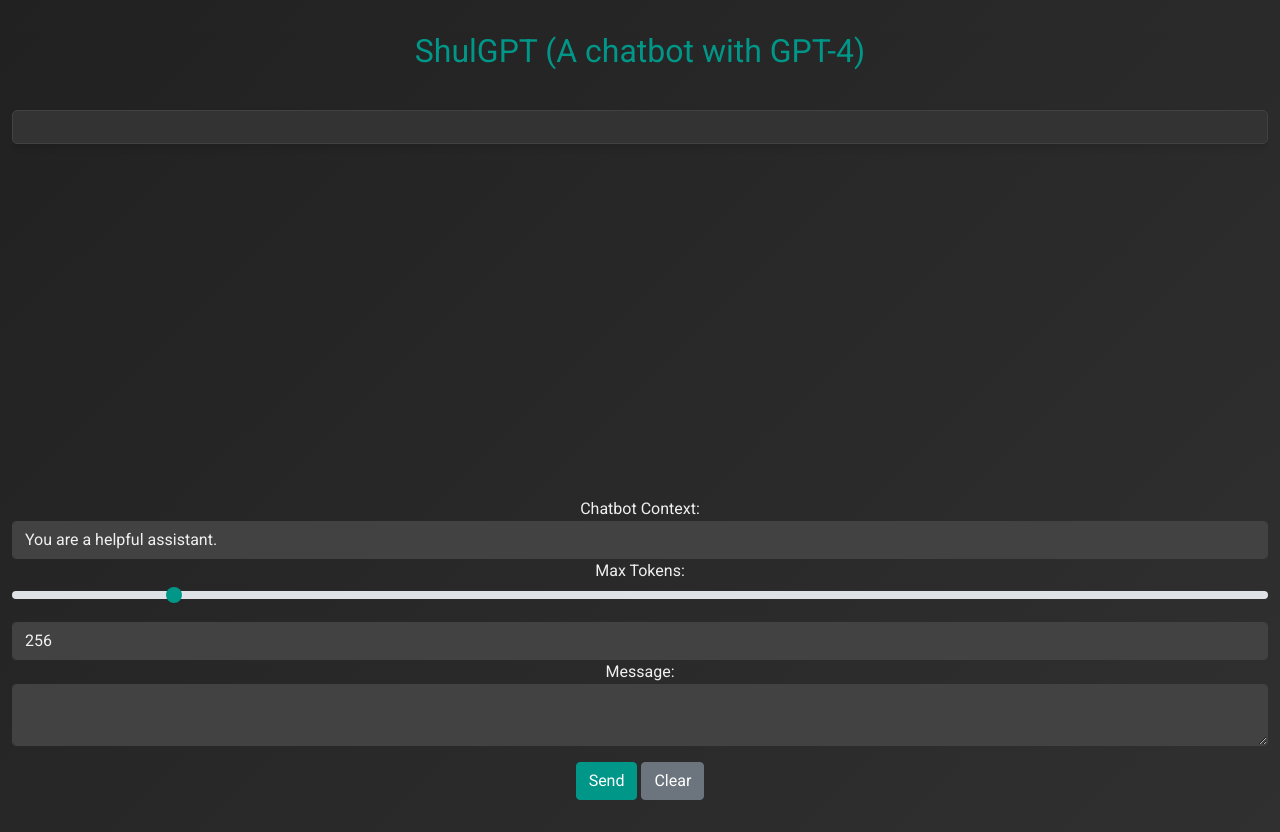
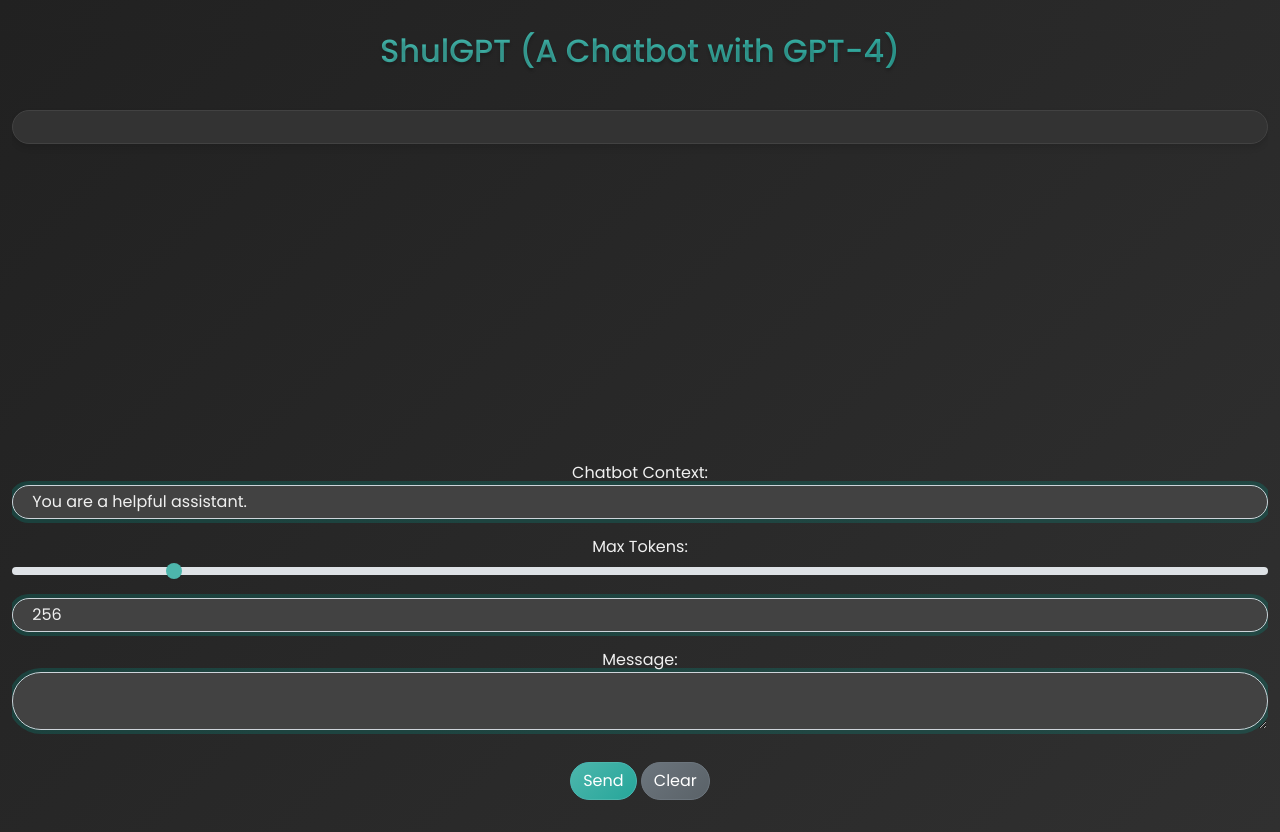
Before and after one commit to AnshulDesai/ShulGPT, a Flask app: template templates/index.html in a window 1280 px wide. Run offline with Flask 2, Linux system fonts and the light colour scheme; the template is opened without the code that fills it, so the values that code supplies are empty; some libraries are stand-ins or nearby versions.

Commit message:
Style changes

```diff
--- a/templates/index.html
+++ b/templates/index.html
@@ -5,7 +5,7 @@
     <meta charset="utf-8">
     <meta name="viewport" content="width=device-width, initial-scale=1">
     <title>ShulGPT</title>
-    <link href="https://fonts.googleapis.com/css?family=Roboto&display=swap" rel="stylesheet">
+    <link href="https://fonts.googleapis.com/css2?family=Poppins:wght@400;500&display=swap" rel="stylesheet">
     <link href="https://cdn.jsdelivr.net/npm/bootstrap@5.1.3/dist/css/bootstrap.min.css" rel="stylesheet">
     <link href="https://cdnjs.cloudflare.com/ajax/libs/prism/1.27.0/themes/prism-tomorrow.min.css" rel="stylesheet">
     <script src="https://code.jquery.com/jquery-3.6.0.min.js"></script>
@@ -15,7 +15,7 @@
         body,
         html {
             height: 100%;
-            font-family: 'Roboto', sans-serif;
+            font-family: 'Poppins', sans-serif;
             background: linear-gradient(135deg, #212121 0%, #303030 100%);
             color: #f0f0f0;
         }
@@ -23,7 +23,11 @@
         h1 {
             margin-bottom: 1rem;
             font-size: 2rem;
-            color: #009688;
+            background-image: linear-gradient(135deg, #4db6ac 0%, #26a69a 100%);
+            /* Lighten the gradient colors */
+            -webkit-background-clip: text;
+            color: transparent;
+            text-shadow: 0px 3px 3px rgba(0, 0, 0, 0.2);
         }
 
         .container {
@@ -54,13 +58,45 @@
             margin-top: 1rem;
             border: 1px solid #424242;
             padding: 1rem;
-            border-radius: 5px;
+            border-radius: 1.6em;
             background-color: #333;
             white-space: pre-wrap;
             overflow-y: auto;
             display: flex;
             flex-direction: column;
             box-shadow: 0 4px 6px rgba(0, 0, 0, 0.1);
+            max-height: 0;
+            /* Add max-height property */
+            transition: max-height 0.5s ease-in-out;
+            /* Add transition for smooth expanding */
+        }
+
+        .user-message-container {
+            text-align: right;
+            background-image: linear-gradient(225deg, rgba(0, 150, 136, 0.5) 0%, rgba(0, 121, 107, 0.0) 100%);
+            padding: 0.5rem 1.25rem;
+            font-size: 0.8em;
+            border-radius: 1.6em;
+            width: fit-content;
+            max-width: 100%;
+            display: inline-flex;
+            flex-direction: column;
+            align-items: flex-end;
+            line-height: 2;
+        }
+
+        .chatbot-message-container {
+            text-align: left;
+            background-image: linear-gradient(315deg, rgba(255, 255, 255, 0.0) 0%, rgba(255, 255, 255, 0.2) 100%);
+            padding: 0.5rem 1.25rem;
+            font-size: 0.8em;
+            border-radius: 1.6em;
+            width: fit-content;
+            max-width: 100%;
+            display: inline-flex;
+            flex-direction: column;
+            align-items: flex-start;
+            line-height: 2;
         }
 
         /* Custom scrollbar */
@@ -69,71 +105,53 @@
         }
 
         #conversation::-webkit-scrollbar-thumb {
-            background-color: #009688;
+            background-color: #4db6ac;
             border-radius: 4px;
         }
 
         .btn-primary {
-            background-color: #009688;
-            border-color: #009688;
+            background-image: linear-gradient(135deg, #4db6ac 0%, #26a69a 100%);
+            border-color: #4db6ac;
         }
 
         .btn-primary:hover {
-            background-color: #00796b;
-            border-color: #00796b;
+            background-image: linear-gradient(135deg, #26a69a 0%, #009688 100%);
+            border-color: #26a69a;
         }
 
         .btn-primary:focus {
-            box-shadow: 0 0 0 0.25rem rgba(0, 150, 136, 0.25);
+            box-shadow: 0 0 0 0.25rem rgba(77, 182, 172, 0.25);
         }
+
 
         .form-control {
             background-color: #424242;
             color: #f0f0f0;
-            border-color: #424242;
+            padding: 0.25em 1.2em;
+            box-shadow: 0 0 0 0.25rem rgba(0, 150, 136, 0.25);
         }
 
         .form-control:focus {
             background-color: #424242;
             color: #f0f0f0;
-            border-color: #009688;
-            box-shadow: 0 0 0 0.25rem rgba(0, 150, 136, 0.25);
+            border-color: #4db6ac;
+            box-shadow: 0 0 0 0.25rem rgba(77, 182, 172, 0.25);
         }
 
         .user-message {
-            color: #009688;
+            color: #4db6ac;
             word-wrap: break-word;
             font-size: 0.8em;
+            margin: 0.5rem 0rem;
+            /* Increase margin for user messages */
         }
 
         .chatbot-message {
-            color: #009688;
+            color: #4db6ac;
             word-wrap: break-word;
             font-size: 0.8em;
-        }
-
-        .user-message-container {
-            text-align: right;
-            background-color: rgba(0, 150, 136, 0.2);
-            padding: 0.5rem;
-            border-radius: 5px;
-            width: fit-content;
-            max-width: 100%;
-            display: inline-flex;
-            flex-direction: column;
-            align-items: flex-end;
-        }
-
-        .chatbot-message-container {
-            text-align: left;
-            background-color: rgba(255, 255, 255, 0.1);
-            padding: 0.5rem;
-            border-radius: 5px;
-            width: fit-content;
-            max-width: 100%;
-            display: inline-flex;
-            flex-direction: column;
-            align-items: flex-start;
+            margin: 0.5rem 0rem;
+            /* Increase margin for chatbot messages */
         }
 
         .message-row {
@@ -142,24 +160,27 @@
             align-items: flex-start;
             flex-wrap: wrap;
             margin-bottom: 0.5rem;
+            transition: height 0.5s ease-in-out;
+            /* Add transition for smooth height change */
         }
 
         /* Slider color */
         input[type=range]::-webkit-slider-thumb {
-            background-color: #009688;
+            background-color: #4db6ac;
         }
 
         input[type=range]::-moz-range-thumb {
-            background-color: #009688;
+            background-color: #4db6ac;
         }
 
         input[type=range]::-ms-thumb {
-            background-color: #009688;
+            background-color: #4db6ac;
         }
 
         /* Prism CSS adjustments */
         code[class="lang-python"] {
             font-size: 0.5rem !important;
+            margin: 0;
         }
 
         pre .language-python {
@@ -240,35 +261,46 @@
         .slideIn {
             animation-name: slideIn;
         }
+
+        .btn-secondary {
+            background-image: linear-gradient(135deg, #6c757d 0%, #5a6268 100%);
+            border-color: #6c757d;
+        }
+
+        .btn-secondary:hover {
+            background-image: linear-gradient(135deg, #5a6268 0%, #495057 100%);
+            border-color: #5a6268;
+        }
     </style>
 </head>
 
 <body>
     <div class="container">
         <div class="header">
-            <h1>ShulGPT (A chatbot with GPT-4)</h1>
+            <h1>ShulGPT (A Chatbot with GPT-4)</h1>
         </div>
         <div class="chat-container">
             <div id="conversation"></div>
             <form id="text-form">
-                <div class="form-group">
+                <div class="form-group mb-3">
                     <label for="system_message">Chatbot Context:</label>
-                    <input type="text" id="system_message" name="system_message" class="form-control"
+                    <input type="text" id="system_message" name="system_message" class="form-control rounded-pill"
                         value="You are a helpful assistant." required>
                 </div>
-                <div class="form-group">
+                <div class="form-group mb-3">
                     <label for="max_tokens" id="max_tokens_label">Max Tokens:</label>
                     <input type="range" id="max_tokens_range" name="max_tokens_range" min="1" max="2048" value="256"
-                        class="form-range">
+                        class="form-range rounded-pill">
                     <input type="number" id="max_tokens_number" name="max_tokens_number" min="1" max="2048" value="256"
-                        class="form-control mt-2">
+                        class="form-control mt-2 rounded-pill">
                 </div>
-                <div class="form-group">
+                <div class="form-group mb-3">
                     <label for="prompt">Message:</label>
-                    <textarea id="prompt" name="prompt" class="form-control" required></textarea>
+                    <textarea id="prompt" name="prompt" class="form-control rounded-pill" required></textarea>
                 </div>
-                <button type="submit" class="btn btn-primary mt-3">Send</button>
-                <button type="button" class="btn btn-secondary mt-3" onclick="clearConversation()">Clear</button>
+                <button type="submit" class="btn btn-primary mt-3 rounded-pill">Send</button>
+                <button type="button" class="btn btn-secondary mt-3 rounded-pill"
+                    onclick="clearConversation()">Clear</button>
             </form>
         </div>
         <div class="footer"></div>
@@ -294,6 +326,8 @@
             const message = $('#prompt').val();
             const system_message = $('#system_message').val();
             $('#conversation').append('<div class="message-row"><div class="user-message-container animated slideIn"><p><b class="user-message">You:</b><br>' + escapeHtml(message) + '</p></div></div>');
+            expandConversation();
+            scrollToBottom();
             scrollToBottom();
 
             conversationHistory.push({ role: "user", content: message });
@@ -310,6 +344,7 @@
             $.post("/generate-text", { ...formData, messages: JSON.stringify(conversationHistory) }, function (data) {
                 const formattedResponse = formatResponse(data);
                 $('#conversation').append('<div class="message-row" style="justify-content: flex-start;"><div class="chatbot-message-container animated slideIn"><p><b class="chatbot-message">Chatbot:</b><br>' + formattedResponse + '</p></div></div>');
+                expandConversation();
                 scrollToBottom();
                 Prism.highlightAll();
                 conversationHistory.push({ role: "assistant", content: data });
@@ -371,7 +406,19 @@
             }
         }
 
+        function expandConversation() {
+            const conversation = document.getElementById("conversation");
+            conversation.style.maxHeight = (conversation.scrollHeight + 50) + "px";
+        }
+
         updateSliderAvailability();
+
+        $("#prompt").on("keypress", function (event) {
+            if (event.key === "Enter" && !event.shiftKey) {
+                event.preventDefault();
+                $("#text-form").submit();
+            }
+        });
     </script>
 </body>
 
```
Also changed, not shown: templates/login.html (+7 -3 lines). Lines whose indentation alone changed are shown as unchanged.
